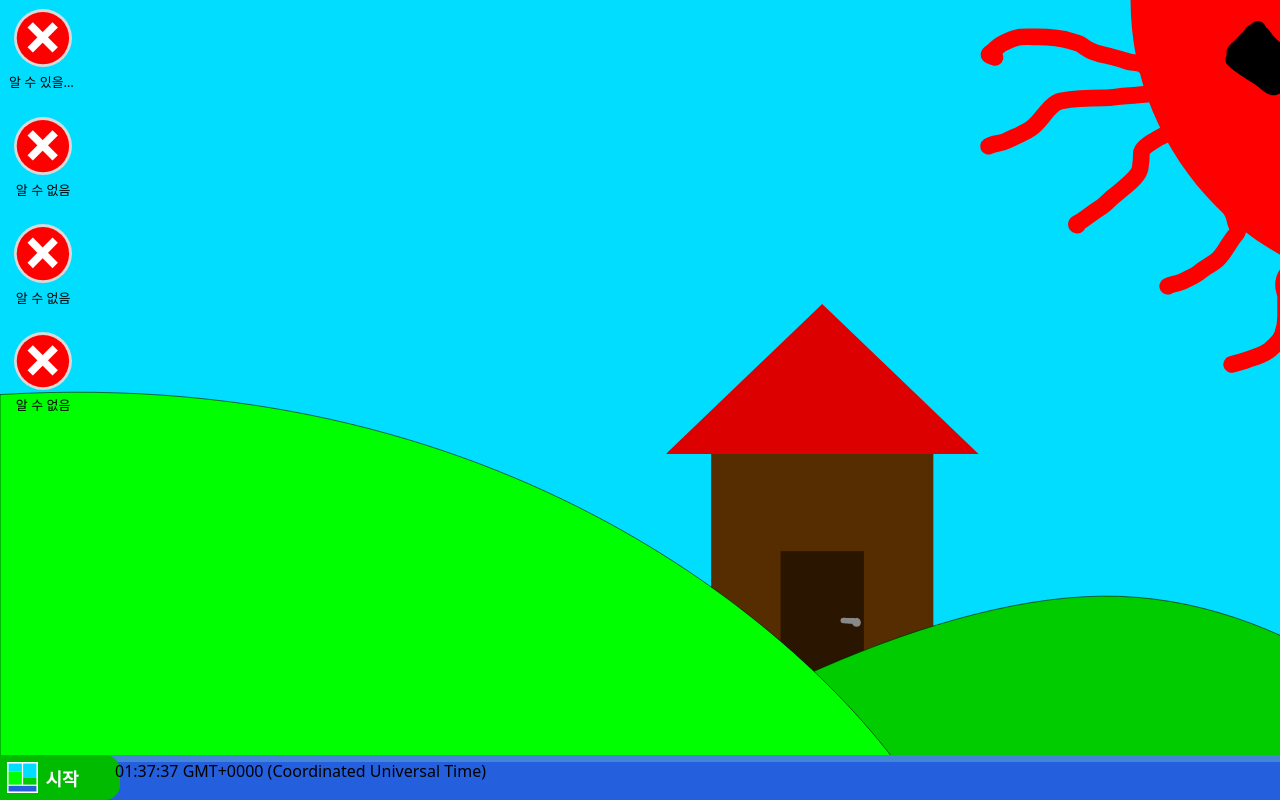
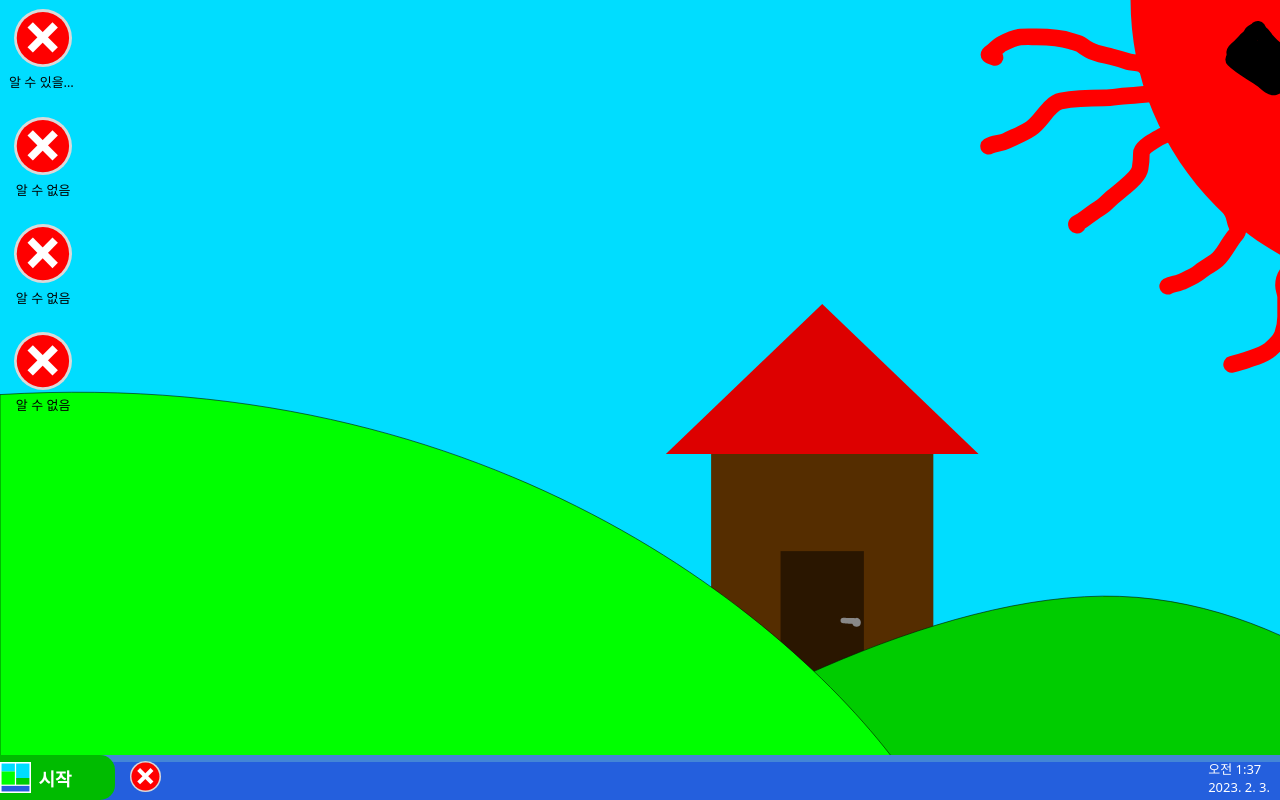
Before and after one commit to museekee/smopuim, a React (Create React App) app: page / in a window 1280 px wide. Built offline with nearby package versions, Linux system fonts and the light colour scheme; a web font is replaced by a local one.

Commit message:
작업표시줄 아이콘 추가

```diff
--- a/src/Main.tsx
+++ b/src/Main.tsx
@@ -1,5 +1,6 @@
 import styles from "./styles/main.module.scss"
 import Icon from "./components/icon"
+import TaskIcon from "./components/taskIcon"
 import logo from "./logo.svg"
 import { useEffect, useState } from "react"
 
@@ -8,12 +9,10 @@ function Main() {
     const [date, setDate] = useState(()=> new Date())
 
     useEffect(() => {
-      const timeId = setInterval(() => tick(), 1000)
-      console.log('setInteval')
+      const timeId = setInterval(() => tick(), 500)
 
       return () => {
         clearInterval(timeId)
-        console.log('clearInterval')
       }
     })
     const tick =() =>{
@@ -35,10 +34,22 @@ function Main() {
           <span>시작</span>
         </button>
         <div id={styles["taskIcons"]}>
-
+          <TaskIcon />
         </div>
         <div id={styles["taskTime"]}>
-          <span>{Clock().toTimeString()}</span>
+          <span>{
+            new Intl.DateTimeFormat("ko", {
+              hour: "numeric",
+              minute: "numeric"
+            }).format(Clock())
+          }</span>
+          <span>{
+            new Intl.DateTimeFormat("ko", {
+              year: "numeric",
+              month: "numeric",
+              day: "numeric"
+            }).format(Clock())
+          }</span>
         </div>
       </div>
     </div>
--- /dev/null
+++ b/src/components/taskIcon.tsx
@@ -0,0 +1,16 @@
+import styles from "./../styles/main.module.scss"
+import xIcon from "./../assets/images/xIcon.svg"
+
+function TaskIcon({icon}: {icon: string}) {
+    return (
+        <button className={styles["icon"]}>
+            <img src={icon} />
+        </button>
+    )
+}
+
+TaskIcon.defaultProps = {
+    icon: xIcon
+}
+
+export default TaskIcon
--- a/src/styles/main.module.scss
+++ b/src/styles/main.module.scss
@@ -58,22 +58,24 @@ span {
   }
 
   #taskbar {
-    display: flex;
-    flex-direction: row;
+    display: grid;
     background: linear-gradient(to bottom, #4386d7 15%, #245fdd 15% 85%);
-    padding: 5px;
+    grid-template-columns: auto 1fr auto;
+    align-items: center;
+    gap: 10px;
 
     .icon {
       transition: transform 100ms, background 500ms;
       border-radius: 5px;
-      padding: 7px;
+      padding: 5px;
 
       img {
-        height: 100%;
+        aspect-ratio: 1 / 1;
+        height: 31px;
       }
     }
 
-    .icon:focus {
+    .icon:active {
       transform: scale(0.8);
     }
 
@@ -86,8 +88,9 @@ span {
       width: 120px;
       display: flex;
       align-items: center;
-      margin: -5px;
+      margin-left: -5px;
       border-radius: 0px 15px 15px 0px;
+      height: 100%;
 
       span {
         font-size: 18px;
@@ -105,7 +108,18 @@ span {
     }
 
     #taskIcons {
-
+      display: flex;
+      height: max-content;
+    }
+    #taskTime {
+      display: grid;
+      grid-template-rows: 1fr 1fr;
+      margin-left: auto;
+      margin-right: 10px;
+      span {
+        font-size: 13px;
+        color: #ffffff;
+      }
     }
   }
 }
```
